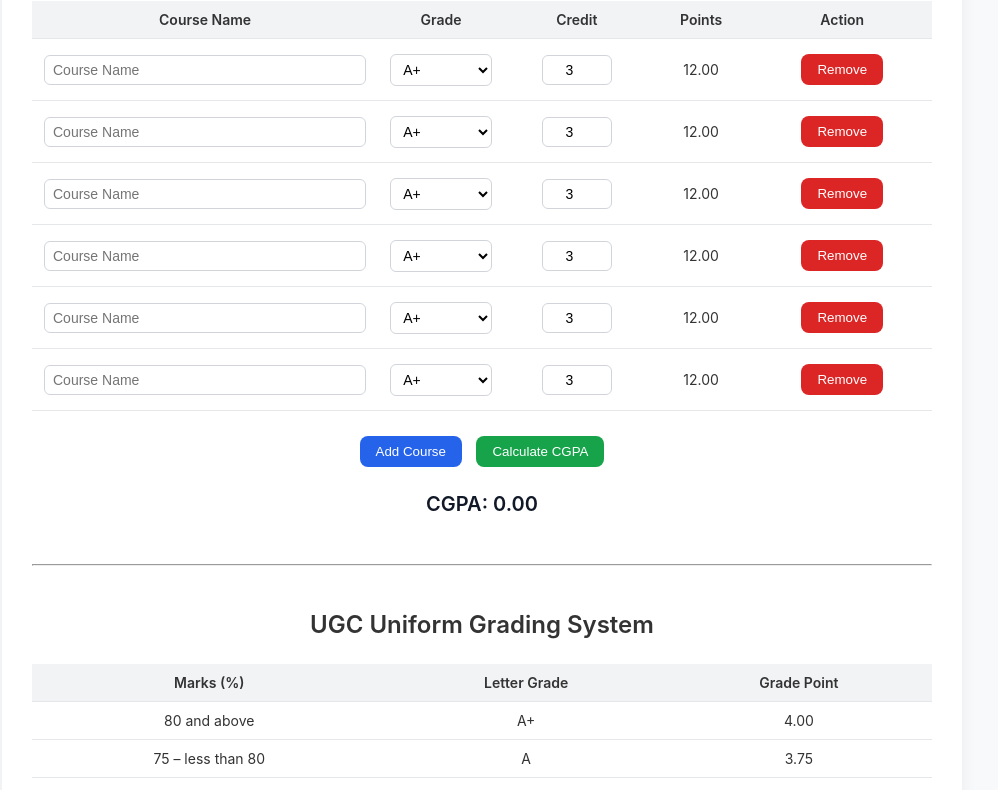
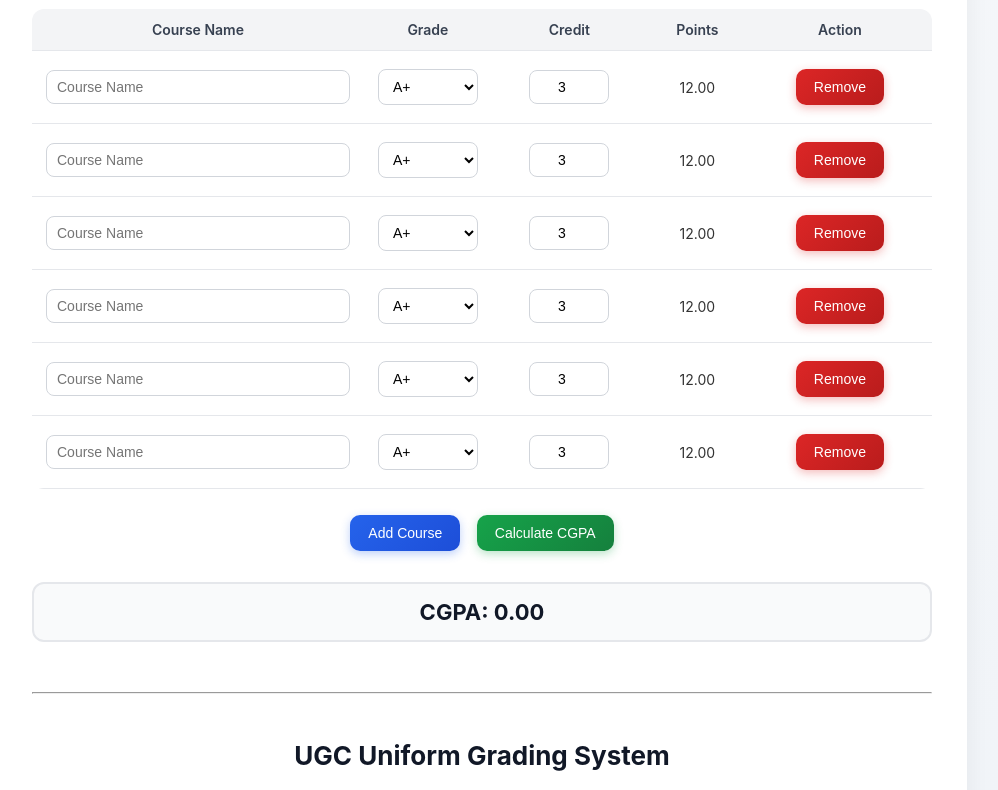
Before and after one commit to Asif-Zetu/cgpa_calculator, a plain HTML site: page index.html in a window 1280 px wide. Shown: the part 147-937 px from the top of the page, without its empty margins (158-1156 px from the left). Drawn offline with Linux system fonts and the light colour scheme.

Commit message:
upgraded the css

```diff
--- a/index.html
+++ b/index.html
@@ -8,116 +8,165 @@
     <style>
       body {
         font-family: "Inter", sans-serif;
-        background: #f8f9fa;
+        background: linear-gradient(135deg, #f9fafb, #eef2f7);
         color: #333;
         display: flex;
         justify-content: center;
         padding: 40px 20px;
+        min-height: 100vh;
       }
 
       .container {
         width: 100%;
         max-width: 900px;
         background: #fff;
-        padding: 30px;
-        border-radius: 16px;
-        box-shadow: 0 4px 16px rgba(0, 0, 0, 0.06);
+        padding: 35px;
+        border-radius: 20px;
+        box-shadow: 0 8px 24px rgba(0, 0, 0, 0.06);
+        transition: transform 0.2s ease;
       }
 
       h1 {
         text-align: center;
         margin-bottom: 25px;
-        font-size: 24px;
-        font-weight: 600;
+        font-size: 26px;
+        font-weight: 700;
+        color: #111827;
       }
 
       h2 {
         margin: 30px 0 15px;
         font-size: 18px;
         font-weight: 600;
-        color: #555;
+        color: #374151;
+        border-left: 4px solid #2563eb;
+        padding-left: 10px;
       }
 
       table {
         width: 100%;
         border-collapse: collapse;
         margin-bottom: 20px;
+        border-radius: 12px;
+        overflow: hidden;
       }
 
       th,
       td {
-        padding: 10px 12px;
+        padding: 12px 14px;
         text-align: center;
         border-bottom: 1px solid #e5e7eb;
         font-size: 14px;
       }
 
       th {
-        background: #f1f3f5;
+        background: #f3f4f6;
         font-weight: 600;
+        color: #374151;
       }
 
       td input[type="text"],
       td input[type="number"],
       td select {
-        padding: 6px 8px;
-        border-radius: 6px;
+        padding: 8px 10px;
+        border-radius: 8px;
         border: 1px solid #d1d5db;
         width: 100%;
         box-sizing: border-box;
         font-size: 14px;
         background: #fff;
+        transition: border 0.2s ease, box-shadow 0.2s ease;
+      }
+
+      td input[type="text"]:focus,
+      td input[type="number"]:focus,
+      td select:focus {
+        border-color: #2563eb;
+        outline: none;
+        box-shadow: 0 0 0 3px rgba(37, 99, 235, 0.15);
       }
 
       td input[type="number"] {
-        max-width: 70px;
+        max-width: 80px;
         text-align: center;
       }
 
+      /* Buttons */
       button {
-        padding: 8px 16px;
+        padding: 10px 18px;
         border: none;
-        border-radius: 8px;
+        border-radius: 10px;
         font-weight: 500;
         cursor: pointer;
-        transition: background 0.2s ease;
-        margin: 5px;
+        transition: all 0.25s ease;
+        margin: 6px;
+        font-size: 14px;
       }
 
       .add-btn {
-        background: #2563eb;
+        background: linear-gradient(135deg, #2563eb, #1d4ed8);
         color: white;
+        box-shadow: 0 3px 10px rgba(37, 99, 235, 0.3);
       }
       .add-btn:hover {
-        background: #1d4ed8;
+        background: linear-gradient(135deg, #1d4ed8, #1e40af);
+        transform: translateY(-2px);
       }
 
       .calculate-btn {
-        background: #16a34a;
+        background: linear-gradient(135deg, #16a34a, #15803d);
         color: white;
+        box-shadow: 0 3px 10px rgba(22, 163, 74, 0.3);
       }
       .calculate-btn:hover {
-        background: #15803d;
+        background: linear-gradient(135deg, #15803d, #166534);
+        transform: translateY(-2px);
       }
 
       .remove-btn {
-        background: #dc2626;
+        background: linear-gradient(135deg, #dc2626, #b91c1c);
         color: white;
+        box-shadow: 0 3px 10px rgba(220, 38, 38, 0.3);
       }
       .remove-btn:hover {
-        background: #b91c1c;
+        background: linear-gradient(135deg, #b91c1c, #991b1b);
+        transform: translateY(-2px);
       }
 
+      /* CGPA Result Box */
       #cgpaResult {
-        font-size: 20px;
-        font-weight: 600;
+        font-size: 22px;
+        font-weight: 700;
         text-align: center;
         color: #111827;
-        margin-top: 20px;
+        margin-top: 25px;
+        background: #f9fafb;
+        border: 2px solid #e5e7eb;
+        padding: 15px;
+        border-radius: 12px;
+        transition: all 0.3s ease;
       }
 
+      #cgpaResult:hover {
+        background: #f3f4f6;
+        border-color: #d1d5db;
+      }
+
+      /* Grading Table */
       .grading-table {
         margin-top: 20px;
+        border-radius: 12px;
+        overflow: hidden;
+        box-shadow: 0 3px 12px rgba(0, 0, 0, 0.05);
+      }
+
+      .grading-table th {
+        background: #2563eb;
+        color: #fff;
+      }
+
+      .grading-table tr:nth-child(even) {
+        background: #f9fafb;
       }
     </style>
   </head>
@@ -146,7 +195,9 @@
       </div>
 
       <p id="cgpaResult">CGPA: 0.00</p>
-      <br /> <hr> <br>
+      <br />
+      <hr />
+      <br />
       <h1>UGC Uniform Grading System</h1>
       <table class="grading-table">
         <thead>
```
